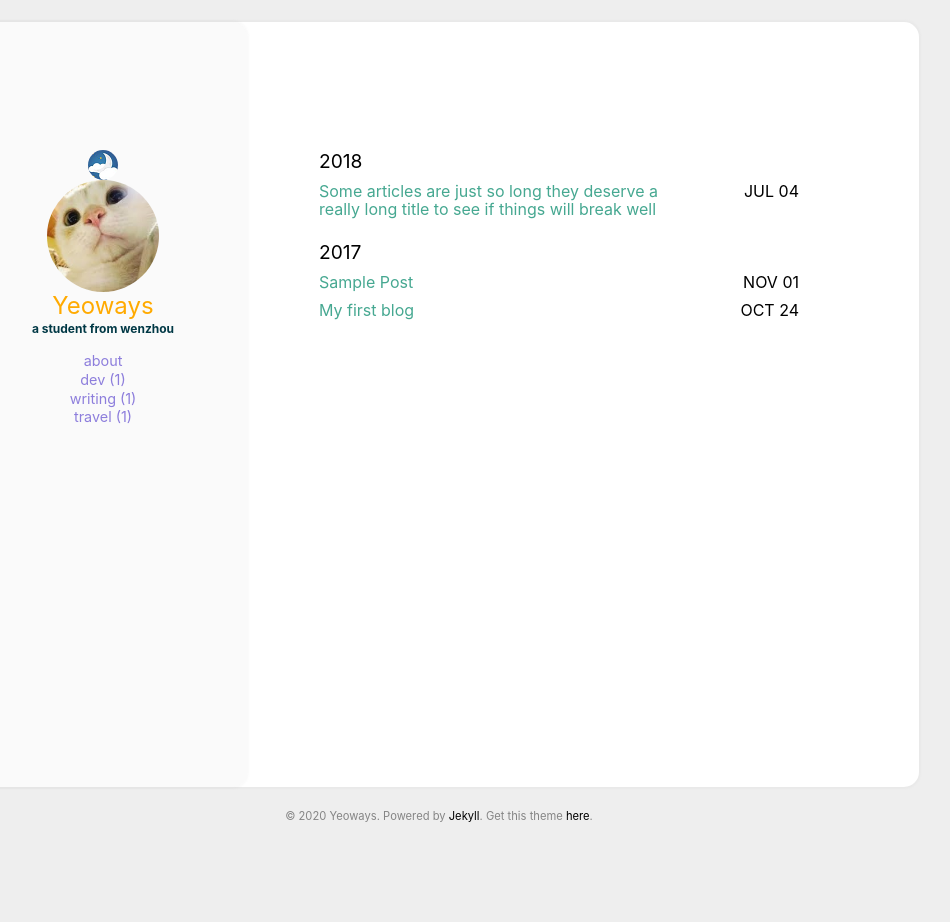
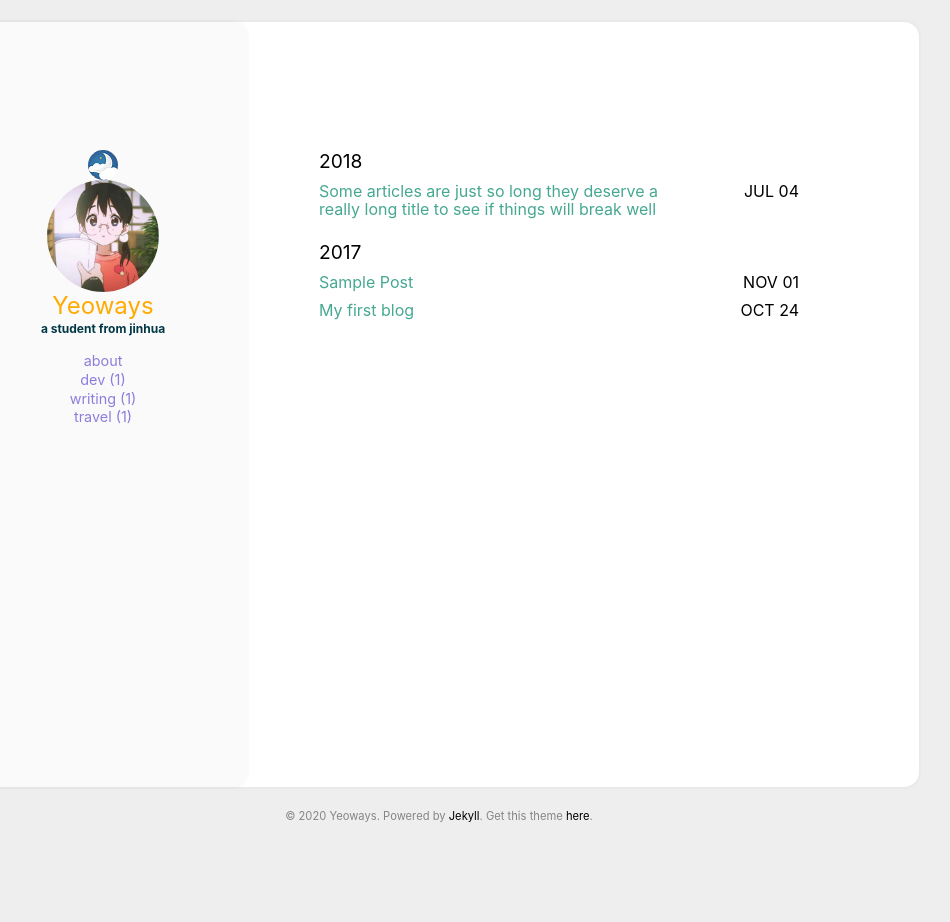
Before and after one commit to yeoways/yeoways.github.io, a Jekyll site: the page built from index.html, in a window 1280 px wide. Shown: the whole page, without its empty margins (201-1151 px from the left). Built offline with Jekyll 4.4.1, drawn with Linux system fonts in a browser that asks for light colours.

Commit message:
Update _config.yml
update

```diff
--- a/_config.yml
+++ b/_config.yml
@@ -19,9 +19,9 @@ disqus_shortname: #disqus shortname
 
 user:
   name: Yeoways
-  pic: /assets/img/cat.jpg
+  pic: /assets/img/tx.jpg
   picAlt: "yeoways"
-  job: a student from wenzhou
+  job: a student from jinhua
   aboutme: true # comment this out if you don't need the 'about' page.
 
 exclude:
```
